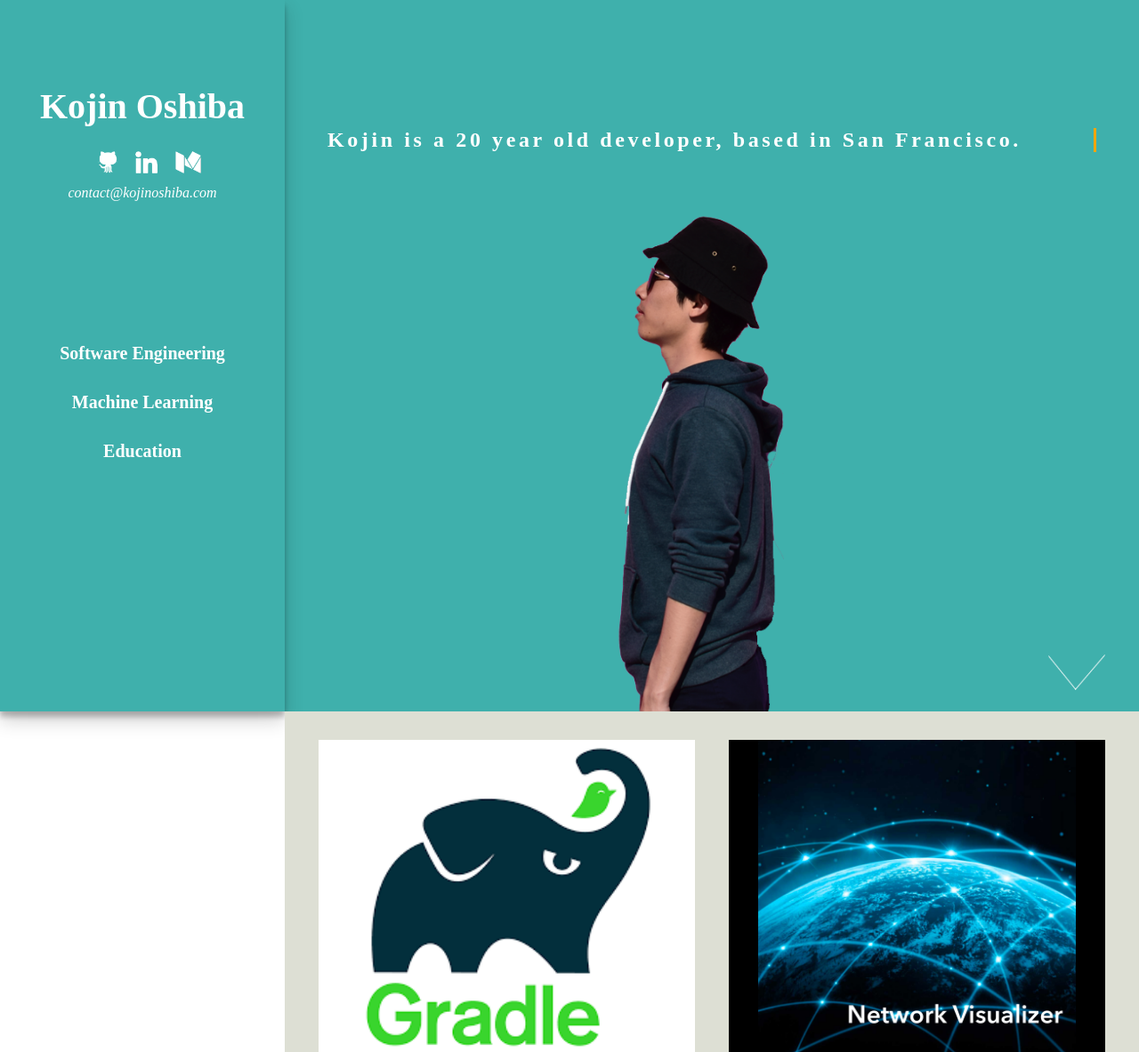
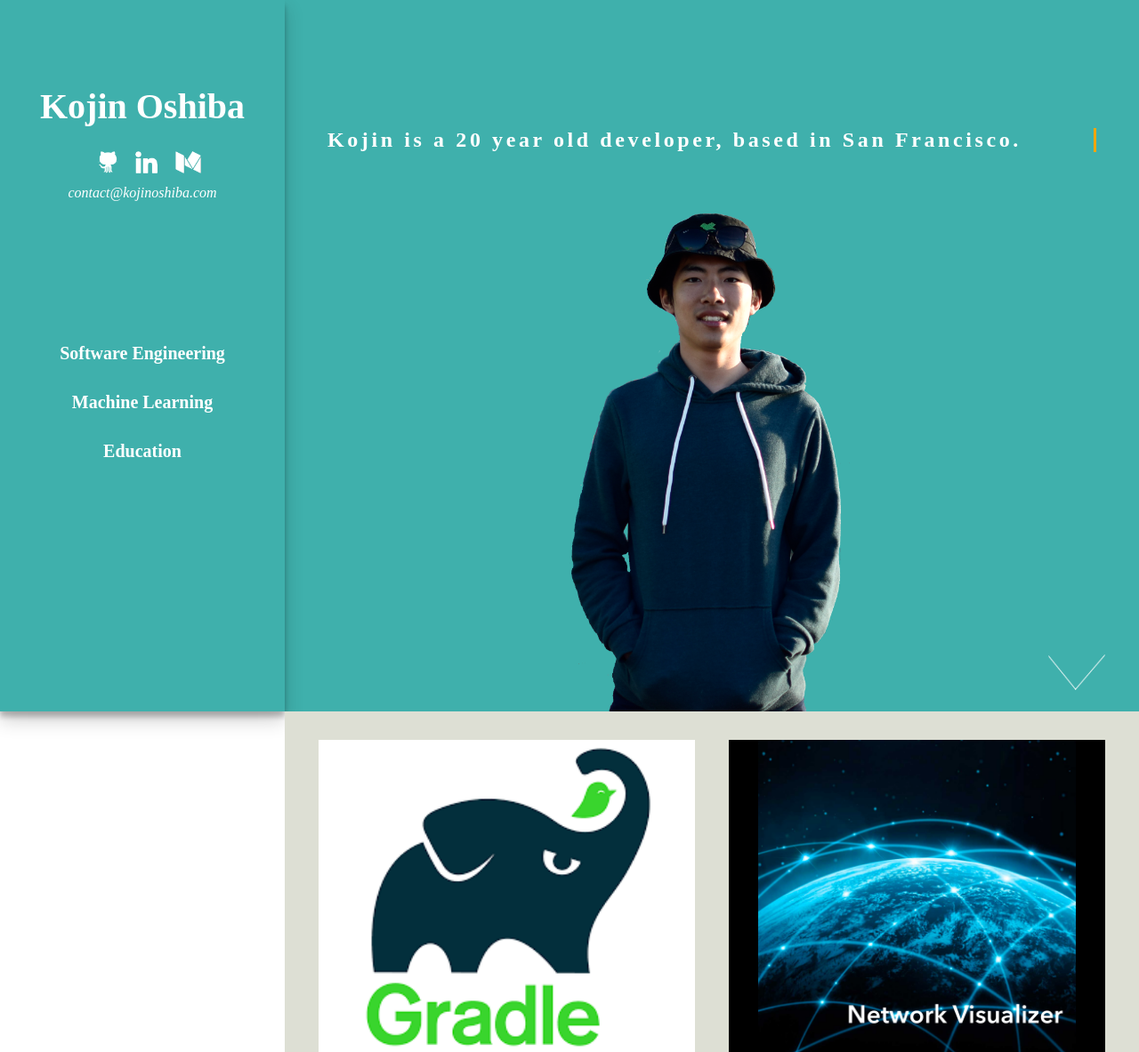
Before and after one commit to kojino/kojinoshiba.com, a PHP site: page /index.html in a window 1280 px wide. Shown: the top 1183 px of the page at 89% size. Run offline with PHP 8.4, Linux system fonts and the light colour scheme.

Commit message:
switch personal image on top

```diff
--- a/css/styles.css
+++ b/css/styles.css
@@ -232,14 +232,14 @@ body {
         bottom: 0;
         height: 70%;
         width: 30%;
-        left: 54%;
-        background-image: url("../images/kojin_a.png");
+        left: 50%;
+        background-image: url("../images/kojin_b.png");
         background-size: contain;
         background-repeat: no-repeat; }
         body .right-wrapper #top .kojin:hover {
-          background-image: url("../images/kojin_b.png");
+          background-image: url("../images/kojin_a.png");
           background-size: contain;
-          left: 50%; }
+          left: 54%; }
       body .right-wrapper #top img {
         width: 5%;
         height: 5%;
--- a/css/styles.scss
+++ b/css/styles.scss
@@ -256,14 +256,14 @@ body {
           bottom: 0;
           height: 70%;
           width: 30%;
-          left: 54%;
-          background-image: url("../images/kojin_a.png");
+          left: 50%;
+          background-image: url("../images/kojin_b.png");
           background-size:contain;
           background-repeat: no-repeat;
           &:hover {
-            background-image: url("../images/kojin_b.png");
+            background-image: url("../images/kojin_a.png");
             background-size:contain;
-            left: 50%;
+            left: 54%;
           }
         }
         img {
```
Also changed, not shown: images/kojin_a.png.
